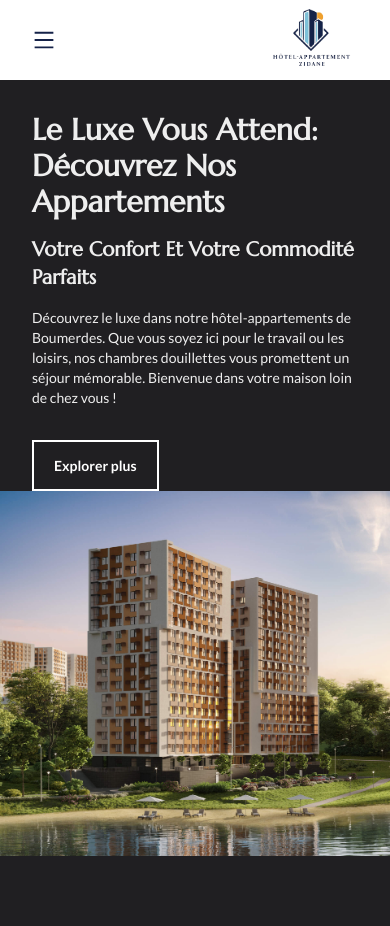
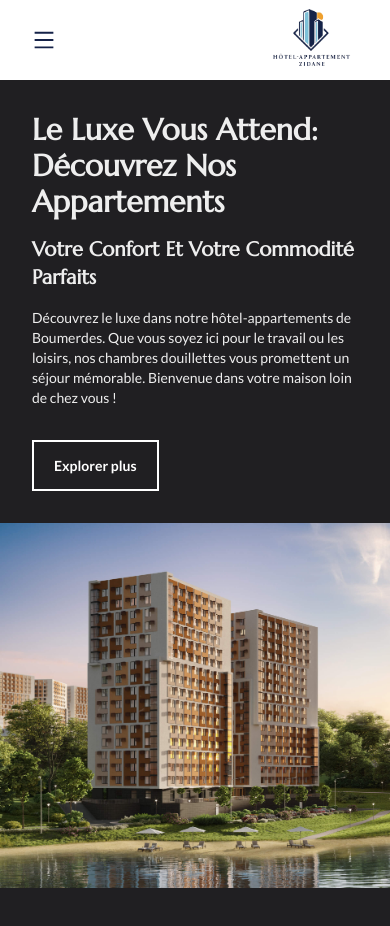
Before and after one commit to KamelMesbahi13/hotel, a React (Vite) app: page / in a window 390 px wide. Shown: the top 926 px of the page. Built offline with nearby package versions, Linux system fonts and the light colour scheme.

Commit message:
adding intoduction component commit

```diff
--- a/src/Components/Home/Introduction/Introduction.jsx
+++ b/src/Components/Home/Introduction/Introduction.jsx
@@ -33,7 +33,7 @@ const Introduction = () => {
             </div>
           </div>
         </div>
-        <div className="md:w-3/4">
+        <div className="mt-8 md:w-3/4 md:mt-0">
           <img src={Hotel} alt="" />
         </div>
       </div>
--- a/src/Components/Navbar/Navbar.jsx
+++ b/src/Components/Navbar/Navbar.jsx
@@ -99,8 +99,8 @@ const Navbar = () => {
             <div
               className={
                 nav
-                  ? "absolute w-full rtl:left-[150%] opacity-0 ltr:left-[-150%] duration-500 z-50"
-                  : "absolute w-full left-0 bg-grey opacity-100 shadow-2xl z-50 duration-500"
+                  ? "absolute w-full rtl:left-[150%] h-[25rem] opacity-0 ltr:left-[-150%] duration-500 z-50"
+                  : "absolute w-full left-0 bg-grey h-[25rem] opacity-100 shadow-2xl z-50 duration-500"
               }
             >
               <div className="container flex flex-col py-4 gap-y-8">
```
